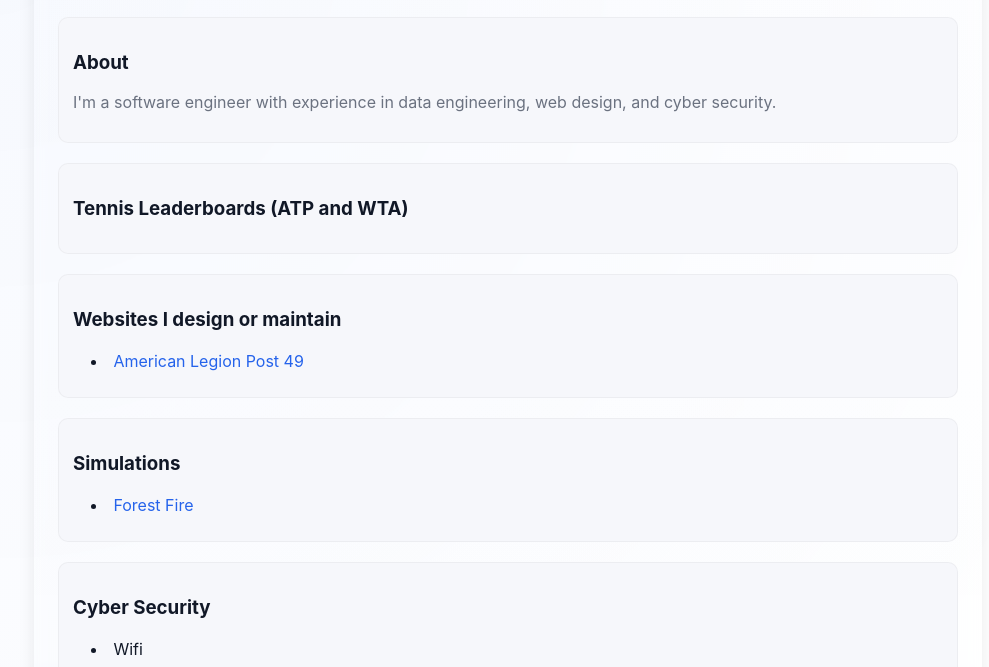
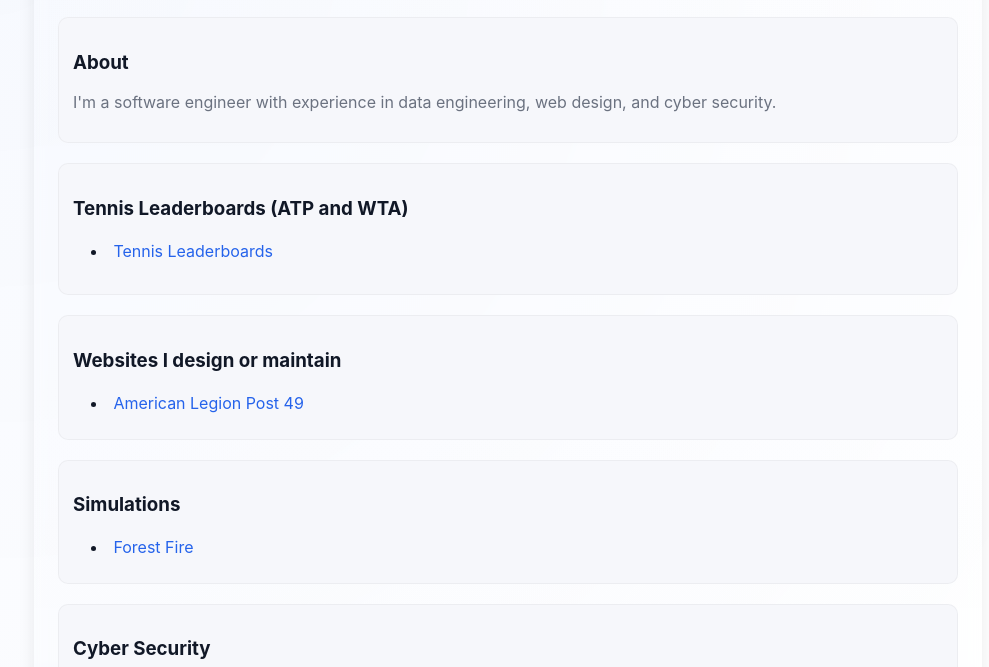
Before and after one commit to trebsirk/trebsirk.github.io, a plain HTML site: page index.html in a window 1280 px wide. Shown: the part 133-800 px from the top of the page, without its empty margins (132-1121 px from the left). Drawn offline with Linux system fonts and the light colour scheme.

Commit message:
updating index

```diff
--- a/index.html
+++ b/index.html
@@ -195,7 +195,10 @@
          <section class="card">
           <h3>Tennis Leaderboards (ATP and WTA)</h3>
           <p style="margin-top:6px;color:var(--muted);">
-
+            <ul>
+              <li><a
+                  href="leaderboards/tennis/index.html">Tennis Leaderboards</a></li>
+            </ul>
           </p>
         </section>
 
```
